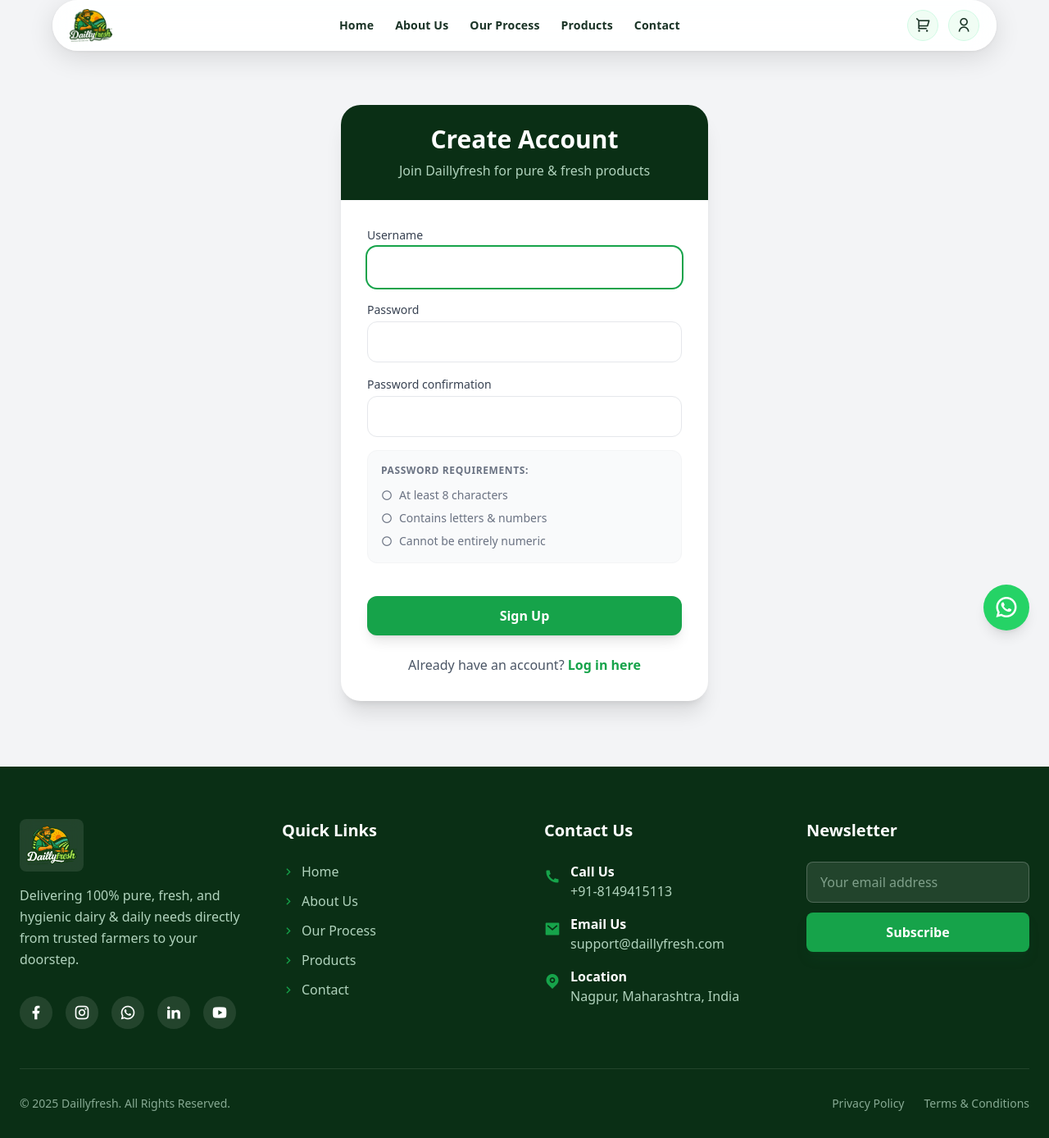
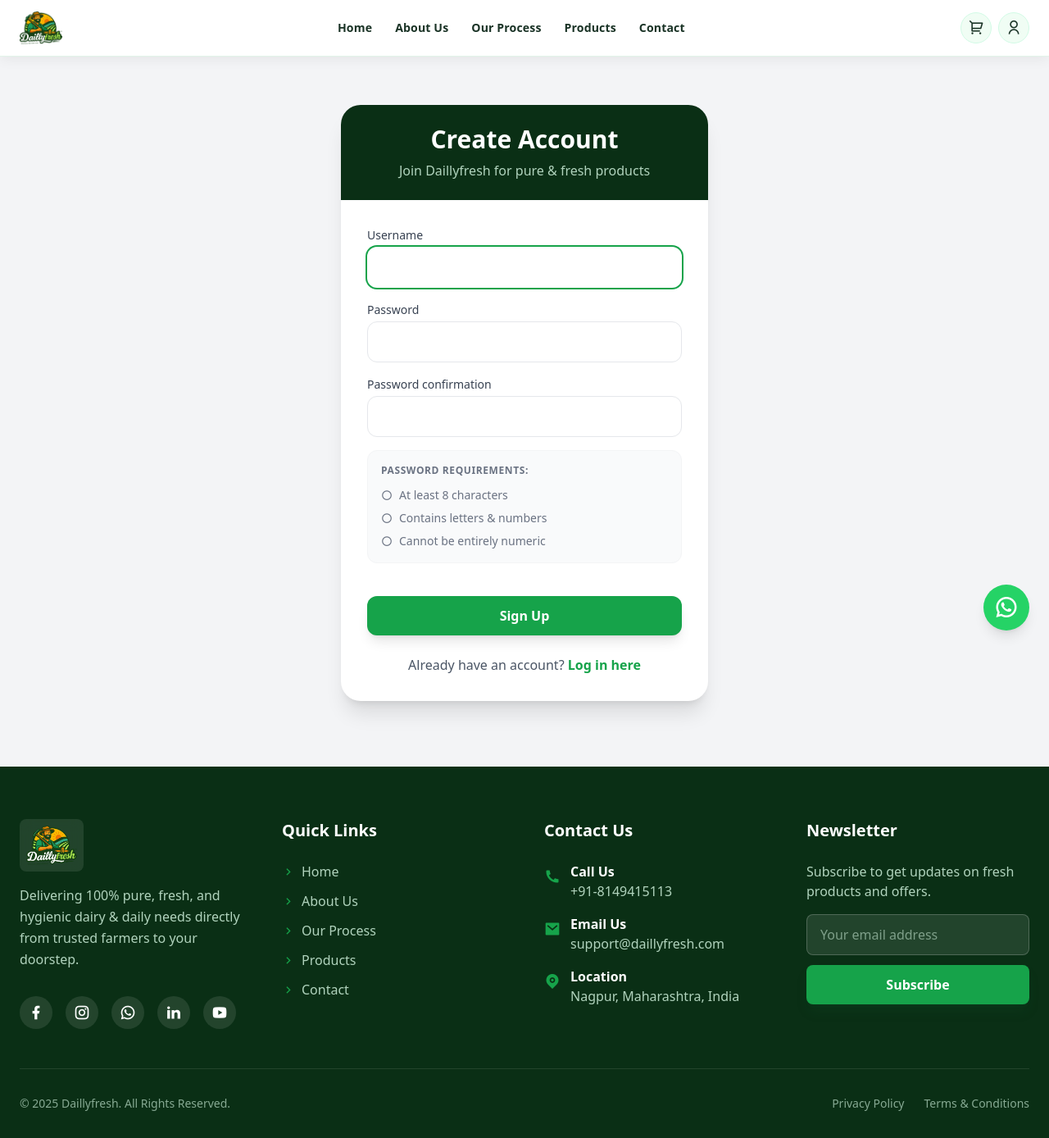
Before and after one commit to DazaiJr/Daillyfresh, a Django app: page /signup/ in a window 1280 px wide. Shown: the whole page at 82% size. Run offline with Django 5.2, Linux system fonts and the light colour scheme; style sheets or scripts are compiled from the project's sources; some libraries are stand-ins or nearby versions.

Commit message:
back to old navbar

```diff
--- a/templates/base.html
+++ b/templates/base.html
@@ -65,31 +65,35 @@
         }
       }
 
-      /* Pill navbar */
-      .header-pill {
-        background: rgba(255, 255, 255, 0.92);
-        backdrop-filter: blur(16px);
-        -webkit-backdrop-filter: blur(16px);
-        border: 1px solid rgba(255, 255, 255, 0.6);
-        border-radius: 999px;
-        box-shadow:
-          0 4px 24px rgba(0, 0, 0, 0.08),
-          0 1px 4px rgba(0, 0, 0, 0.04);
+      /* ── Classic Full-Width Header ── */
+      .site-header {
+        background: rgba(255, 255, 255, 0.97);
+        backdrop-filter: blur(12px);
+        -webkit-backdrop-filter: blur(12px);
+        border-bottom: 1px solid rgba(22, 163, 74, 0.12);
+        box-shadow: 0 2px 16px rgba(0, 0, 0, 0.07);
         transition:
+          background 0.3s,
           box-shadow 0.3s,
-          background 0.3s;
-      }
-      .header-pill.scrolled {
-        box-shadow:
-          0 8px 32px rgba(0, 0, 0, 0.12),
-          0 1px 4px rgba(0, 0, 0, 0.06);
+          border-color 0.3s;
       }
 
-      /* Transparent header on home hero */
-      .header-transparent .header-pill {
-        background: rgba(255, 255, 255, 0.08);
-        border-color: rgba(255, 255, 255, 0.18);
-        box-shadow: 0 4px 24px rgba(0, 0, 0, 0.12);
+      /* Transparent mode on home hero */
+      .header-transparent .site-header {
+        background: rgba(0, 0, 0, 0.18);
+        border-bottom-color: rgba(255, 255, 255, 0.12);
+        box-shadow: none;
+      }
+
+      .header-inner {
+        max-width: 1280px;
+        margin: 0 auto;
+        padding: 0 1.5rem;
+        height: 68px;
+        display: flex;
+        align-items: center;
+        justify-content: space-between;
+        gap: 1rem;
       }
 
       /* Nav link underline animation */
@@ -100,12 +104,13 @@
         letter-spacing: 0.01em;
         color: #1a3326;
         text-decoration: none;
+        padding: 0.35rem 0.75rem;
         transition: color 0.2s;
       }
       .nav-link::after {
         content: "";
         position: absolute;
-        bottom: -3px;
+        bottom: -2px;
         left: 50%;
         right: 50%;
         height: 2px;
@@ -153,66 +158,39 @@
         box-shadow: 0 2px 6px rgba(22, 163, 74, 0.4);
       }
 
-      /* CTA button */
-      .btn-cta {
-        display: inline-flex;
+      /* Icon button (cart, user) */
+      .icon-btn {
+        position: relative;
+        width: 38px;
+        height: 38px;
+        border-radius: 50%;
+        display: flex;
         align-items: center;
-        gap: 5px;
-        background: linear-gradient(135deg, #16a34a 0%, #15803d 100%);
-        color: #fff;
-        padding: 0.48rem 0.95rem;
-        border-radius: 999px;
-        font-weight: 700;
-        font-size: 0.82rem;
-        letter-spacing: 0.01em;
-        border: none;
-        cursor: pointer;
-        box-shadow: 0 4px 14px rgba(22, 163, 74, 0.35);
-        transition:
-          transform 0.2s,
-          box-shadow 0.2s,
-          background 0.2s;
-        text-decoration: none;
-        white-space: nowrap;
-      }
-      .btn-cta:hover {
-        transform: translateY(-1px);
-        box-shadow: 0 6px 20px rgba(22, 163, 74, 0.45);
-        background: linear-gradient(135deg, #15803d 0%, #0a2f15 100%);
-      }
-
-      /* Ghost button */
-      .btn-ghost {
-        display: inline-flex;
-        align-items: center;
-        gap: 4px;
-        padding: 0.46rem 0.85rem;
-        border-radius: 999px;
-        font-weight: 600;
-        font-size: 0.82rem;
+        justify-content: center;
+        font-size: 1.2rem;
+        color: #1a3326;
+        background: #f0fdf4;
         border: 1.5px solid #d1fae5;
-        color: #16a34a;
-        background: transparent;
-        text-decoration: none;
         transition:
           background 0.2s,
-          color 0.2s,
-          border-color 0.2s;
-        white-space: nowrap;
+          transform 0.2s,
+          color 0.2s;
+        text-decoration: none;
+        flex-shrink: 0;
       }
-      .btn-ghost:hover {
-        background: #16a34a;
-        color: #fff;
-        border-color: #16a34a;
+      .icon-btn:hover {
+        background: #dcfce7;
+        color: #16a34a;
+        transform: scale(1.08);
       }
-
-      .btn-ghost-white {
-        border-color: rgba(255, 255, 255, 0.5);
+      .icon-btn-white {
+        background: rgba(255, 255, 255, 0.15);
+        border-color: rgba(255, 255, 255, 0.3);
         color: #fff;
       }
-      .btn-ghost-white:hover {
-        background: rgba(255, 255, 255, 0.15);
-        border-color: rgba(255, 255, 255, 0.8);
+      .icon-btn-white:hover {
+        background: rgba(255, 255, 255, 0.25);
+        color: #fff;
       }
 
       /* Avatar */
@@ -353,46 +332,13 @@
         border-radius: 0.9rem;
         margin-bottom: 0.5rem;
       }
-
-      /* Cart icon */
-      .cart-icon-btn {
-        position: relative;
-        width: 38px;
-        height: 38px;
-        border-radius: 50%;
-        display: flex;
-        align-items: center;
-        justify-content: center;
-        font-size: 1.2rem;
-        color: #1a3326;
-        background: #f0fdf4;
-        border: 1.5px solid #d1fae5;
-        transition:
-          background 0.2s,
-          transform 0.2s,
-          color 0.2s;
-        text-decoration: none;
-      }
-      .cart-icon-btn:hover {
-        background: #dcfce7;
-        color: #16a34a;
-        transform: scale(1.08);
-      }
-      .cart-icon-white {
-        background: rgba(255, 255, 255, 0.15);
-        border-color: rgba(255, 255, 255, 0.3);
-        color: #fff;
-      }
-      .cart-icon-white:hover {
-        background: rgba(255, 255, 255, 0.25);
-        color: #fff;
-      }
     </style>
   </head>
 
   <body
     class="bg-white font-sans text-gray-800 antialiased flex flex-col min-h-screen"
   >
+    <!-- ══ HEADER ══ -->
     <header
       x-data="{ mobileMenuOpen: false, scrolled: false, isHome: true }"
       x-init="
@@ -401,13 +347,10 @@
       "
       @scroll.window="if(isHome) scrolled = window.pageYOffset > 30"
       :class="(!scrolled && isHome) ? 'header-transparent' : ''"
-      class="fixed top-0 left-0 right-0 z-50 px-4 pt-0 pb-2 transition-all duration-300"
+      class="fixed top-0 left-0 right-0 z-50 transition-all duration-300"
     >
-      <!-- Pill container -->
-      <div
-        class="header-pill max-w-6xl mx-auto px-5 py-2.5 flex items-center justify-between gap-3"
-        :class="scrolled || !isHome ? 'scrolled' : ''"
-      >
+      <div class="site-header w-full">
+        <div class="header-inner">
           <!-- Logo -->
           <a href="/" class="flex items-center flex-shrink-0">
             <img
@@ -418,46 +361,46 @@
           </a>
 
           <!-- Desktop Nav -->
-        <nav class="nav-desktop items-center gap-0.5">
+          <nav class="nav-desktop items-center gap-1">
             <a
               href="/#home"
-            class="nav-link px-3 py-1.5"
+              class="nav-link"
               :class="(!scrolled && isHome) ? 'nav-link-white' : ''"
               >Home</a
             >
             <a
               href="/#about"
-            class="nav-link px-3 py-1.5"
+              class="nav-link"
               :class="(!scrolled && isHome) ? 'nav-link-white' : ''"
               >About Us</a
             >
             <a
               href="/#process"
-            class="nav-link px-3 py-1.5"
+              class="nav-link"
               :class="(!scrolled && isHome) ? 'nav-link-white' : ''"
               >Our Process</a
             >
             <a
               href="/#products"
-            class="nav-link px-3 py-1.5"
+              class="nav-link"
               :class="(!scrolled && isHome) ? 'nav-link-white' : ''"
               >Products</a
             >
             <a
               href="#contact"
-            class="nav-link px-3 py-1.5"
+              class="nav-link"
               :class="(!scrolled && isHome) ? 'nav-link-white' : ''"
               >Contact</a
             >
           </nav>
 
-        <!-- Right side actions -->
-        <div class="flex items-center gap-3">
+          <!-- Right Side Actions -->
+          <div class="flex items-center gap-2">
             <!-- Cart -->
             <a
               href="{% url 'cart_page' %}"
-            class="cart-icon-btn"
-            :class="(!scrolled && isHome) ? 'cart-icon-white' : ''"
+              class="icon-btn"
+              :class="(!scrolled && isHome) ? 'icon-btn-white' : ''"
             >
               <i class="ri-shopping-cart-2-line"></i>
               <span
@@ -510,18 +453,18 @@
             </div>
 
             {% else %}
-          <!-- Single user icon for unauthenticated (desktop) -->
+            <!-- User icon for unauthenticated (Desktop) -->
             <a
               href="{% url 'login' %}"
-            class="nav-desktop cart-icon-btn"
-            :class="(!scrolled && isHome) ? 'cart-icon-white' : ''"
+              class="nav-desktop icon-btn"
+              :class="(!scrolled && isHome) ? 'icon-btn-white' : ''"
               title="Login / Sign Up"
             >
               <i class="ri-user-line"></i>
             </a>
             {% endif %}
 
-          <!-- Hamburger (mobile only) -->
+            <!-- Hamburger (Mobile only) -->
             <button
               @click="mobileMenuOpen = !mobileMenuOpen"
               class="nav-hamburger w-9 h-9 rounded-full flex items-center justify-center transition-colors"
@@ -544,7 +488,7 @@
         x-transition:leave-start="opacity-100 translate-y-0"
         x-transition:leave-end="opacity-0 -translate-y-2"
         @click.away="mobileMenuOpen = false"
-        class="nav-mobile-dropdown mobile-menu max-w-6xl mx-auto"
+        class="nav-mobile-dropdown mobile-menu"
         style="display: none"
       >
         {% if user.is_authenticated %}
@@ -824,6 +775,9 @@
           </div>
           <div>
             <h4 class="text-xl font-bold mb-6 text-white">Newsletter</h4>
+            <p class="text-green-100/80 mb-4">
+              Subscribe to get updates on fresh products and offers.
+            </p>
             <form class="flex flex-col gap-3">
               <input
                 type="email"
```
Also changed, not shown: other parts of templates/base.html (+68 -59 lines). Lines whose indentation alone changed are shown as unchanged.
